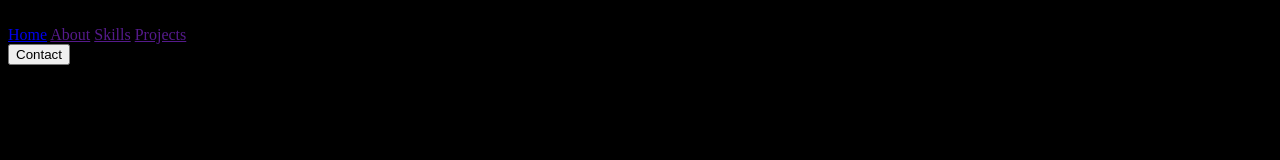
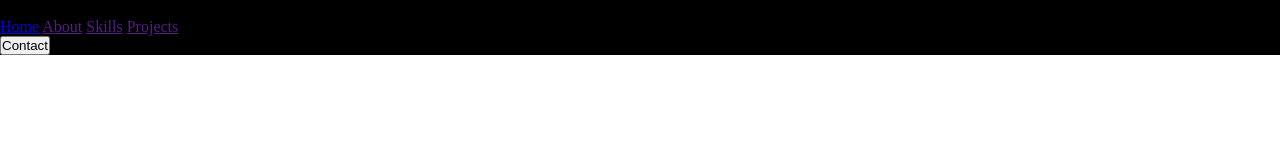
Before and after one commit to charuzain/my-portfolio, a plain HTML site: page index.html in a window 1280 px wide. Drawn offline with Linux system fonts and the light colour scheme.

Commit message:
Add color Variables

```diff
--- a/css/style.css
+++ b/css/style.css
@@ -1,3 +1,20 @@
-body{
-  background: #000;
+/* create variables */
+
+:root{
+  --primary:rgb(29, 122, 15);
+  --dark:black;
+  --light:#898989;
+  --pure:white;
+  --bg-color:#f2f2f2;
 }
+
+/* Export Images & Icons */
+*{
+  margin: 0px;
+  padding: 0px;
+  box-sizing: border-box;
+}
+
+header{
+  background: var(--dark)
+}
```
